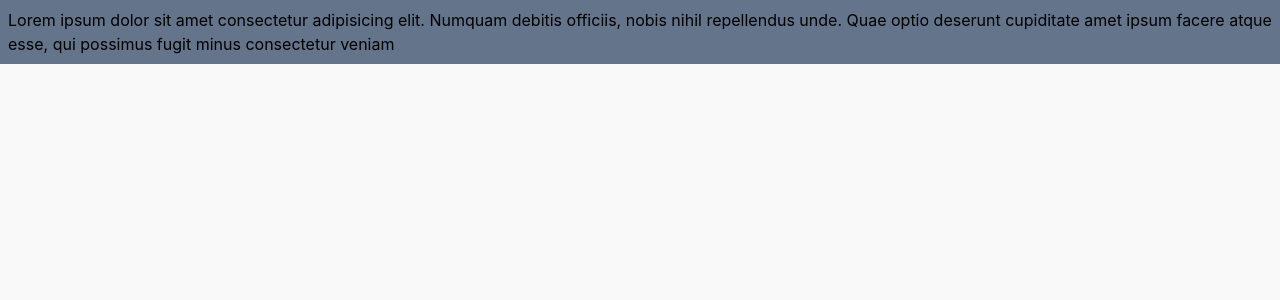
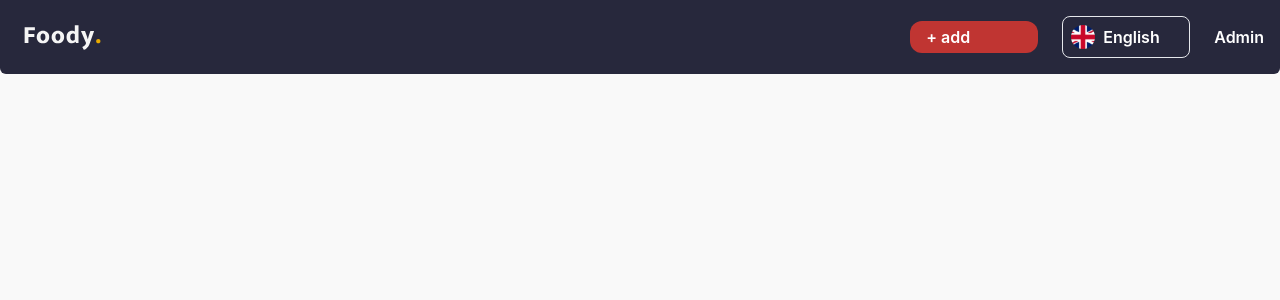
Before and after one commit to khadijabayramova/Foody-App-Final, a Next.js app: page / in a window 1280 px wide. Shown: the top 300 px of the page. Built offline with nearby package versions, Linux system fonts and the light colour scheme.

Commit message:
created navbar

```diff
--- /dev/null
+++ b/components/admin-languages/index.jsx
@@ -0,0 +1,54 @@
+import { useState } from "react";
+import Image from "next/image";
+
+export default function Languages() {
+  const [isOpen, setIsOpen] = useState(false);
+  const [selectedLang, setSelectedLang] = useState({
+    flag: "/adminImgs/englandflag.svg",
+    name: "English",
+  });
+
+  const languages = [
+    { flag: "/adminImgs/englandflag.svg", name: "English" },
+    { flag: "/adminImgs/azrbjflag.svg", name: "Azerbaijan" },
+  ];
+
+  const handleSelect = (lang) => {
+    setSelectedLang(lang);
+    setIsOpen(false);
+  };
+
+  return (
+    <div className="relative inline-block w-32">
+      <div
+        onClick={() => setIsOpen(!isOpen)}
+        className="flex items-center justify-between  p-2 border rounded-lg cursor-pointer "
+      >
+        <div className="flex items-center">
+          <Image
+            src={selectedLang.flag}
+            alt={selectedLang.name}
+            width={24}
+            height={24}
+          />
+          <span className="ml-2">{selectedLang.name}</span>
+        </div>
+      </div>
+
+      {isOpen && (
+        <div className="absolute left-0 z-10 w-full mt-2 bg-[#27283C] border rounded-lg shadow-lg">
+          {languages.map((lang) => (
+            <div
+              key={lang.name}
+              onClick={() => handleSelect(lang)}
+              className="flex items-center p-2 cursor-pointer hover:bg-gray-900 hover:rounded-lg"
+            >
+              <Image src={lang.flag} alt={lang.name} width={24} height={24} />
+              <span className="ml-2">{lang.name}</span>
+            </div>
+          ))}
+        </div>
+      )}
+    </div>
+  );
+}
--- a/components/admin-navbar/index.jsx
+++ b/components/admin-navbar/index.jsx
@@ -1,14 +1,31 @@
 import React from "react";
+import Image from "next/image";
+import Languages from "../admin-languages";
 
 export default function Navbar() {
   return (
     <>
-      <div className="flex items-center justify-center ">
-        <div className="bg-slate-500 w-[1400px] h-16 p-2 ">
-          Lorem ipsum dolor sit amet consectetur adipisicing elit. Numquam
-          debitis officiis, nobis nihil repellendus unde. Quae optio deserunt
-          cupiditate amet ipsum facere atque esse, qui possimus fugit minus
-          consectetur veniam
+      <div className="flex items-center justify-center">
+        <div className="flex items-center justify-between w-[1400px] bg-[#27283C] p-4 rounded-b-md">
+          <div>
+            <Image
+              src="/adminImgs/logo.svg"
+              alt="logo"
+              width={92}
+              height={32}
+            />
+          </div>
+          <div className="flex items-center justify-center gap-6 font-semibold text-white">
+            <div>
+              <button className="w-32 h-7 bg-[#C03532] rounded-xl p-4 flex justify-start items-center ">
+                + add
+              </button>
+            </div>
+            <Languages />
+            <div>
+              <button>Admin</button>
+            </div>
+          </div>
         </div>
       </div>
     </>
```
